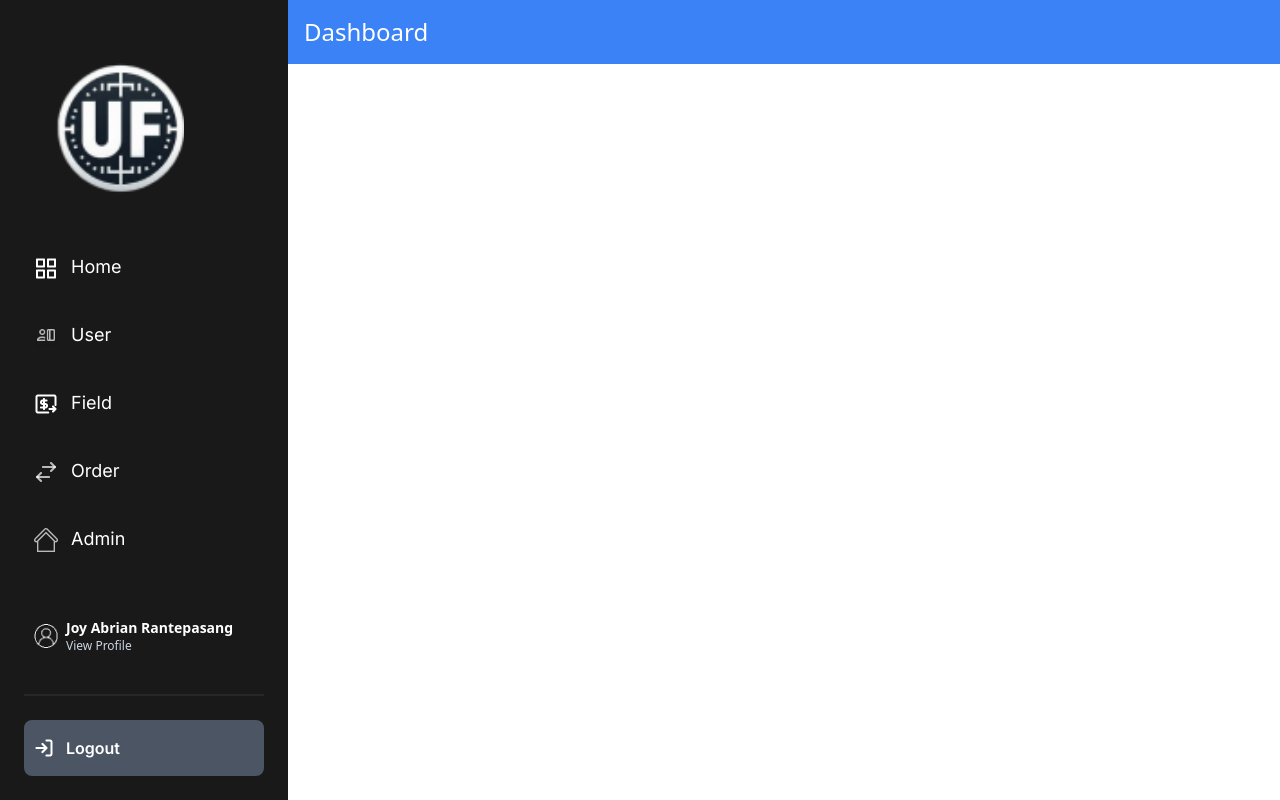
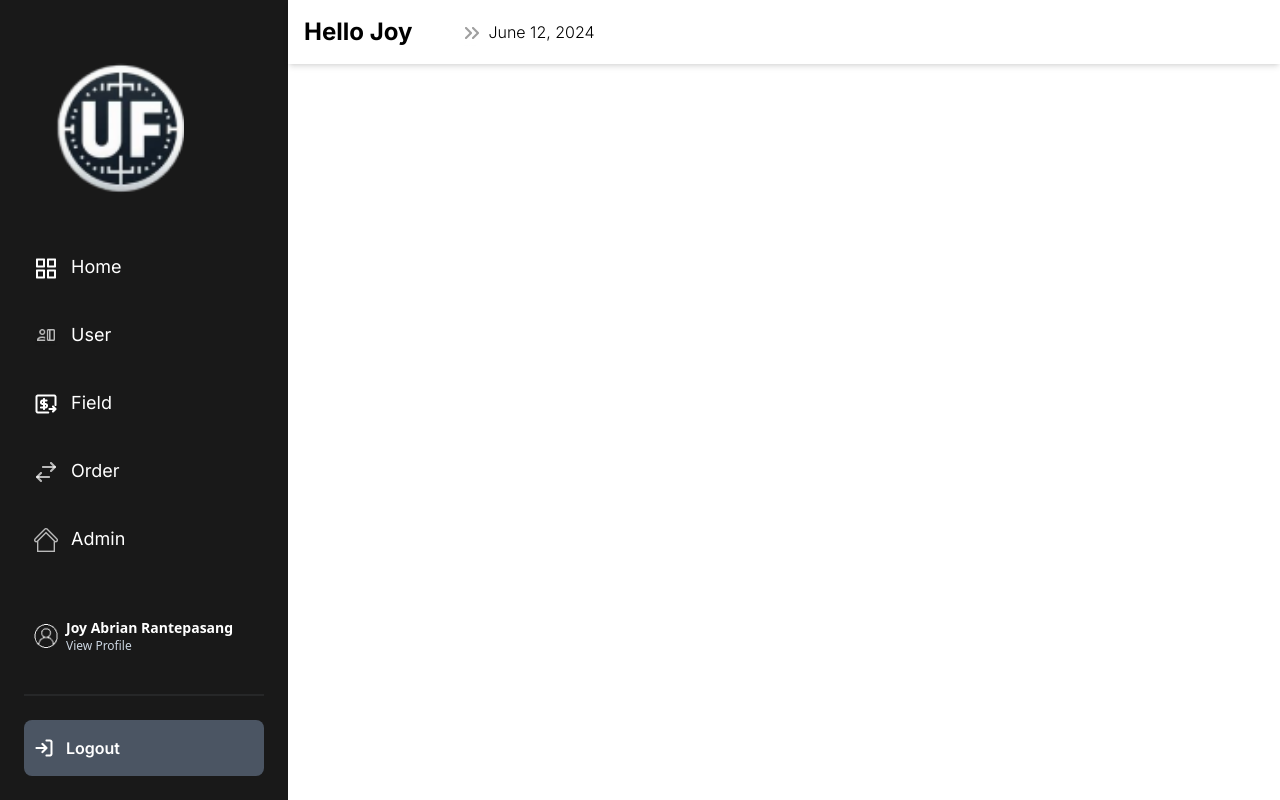
Before and after one commit to JoyAbrian/UrbanField-client, a React (Vite) app: page /dashboard in a window 1280 px wide. Built offline with nearby package versions, Linux system fonts and the light colour scheme.

Commit message:
feat: dashboard navbar

```diff
--- a/src/components/Layouts/Dashboard/DashboardNavbar.jsx
+++ b/src/components/Layouts/Dashboard/DashboardNavbar.jsx
@@ -1,9 +1,17 @@
 const DashboardNavbar = () => {
+    const date = new Date();
+    const formattedDate = new Intl.DateTimeFormat('en-US', {
+        day: '2-digit',
+        month: 'long',
+        year: 'numeric'
+    }).format(date);
+
     return (
-        <nav className="bg-blue-500 p-4">
-        <div className="container mx-auto">
-            <h1 className="text-white text-2xl">Dashboard</h1>
-        </div>
+        <nav className="shadow-md p-4">
+            <div className="container mx-auto flex items-center">
+                <h1 className="text-black font-Inter font-bold text-2xl">Hello Joy</h1>
+                <img src="img/dashboard_item/chevrons-right.png" className="font-bold ml-12 mt-1"/> <span className="font-light font-Inter ml-1"> {formattedDate}</span>
+            </div>
         </nav>
     );
 };
```
Also changed, not shown: public/img/dashboard_item/chevrons-right.png (added).
